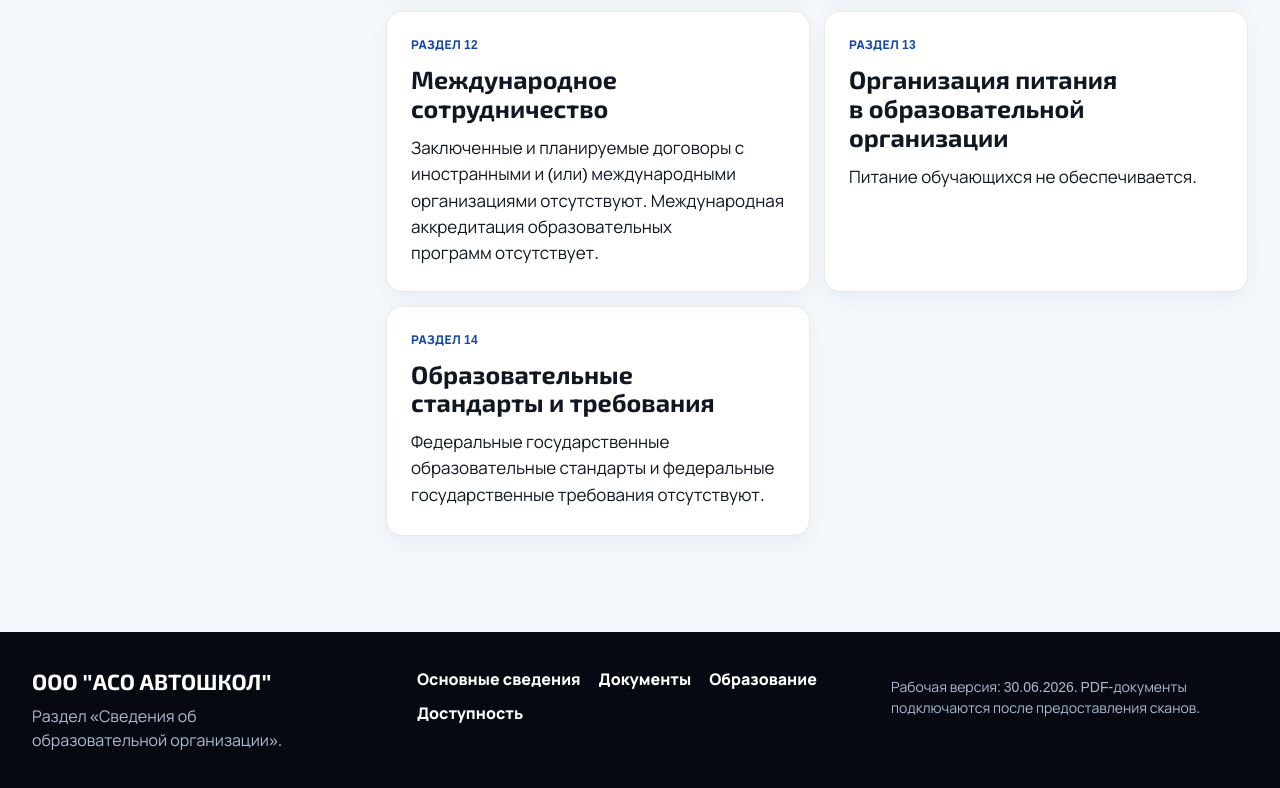
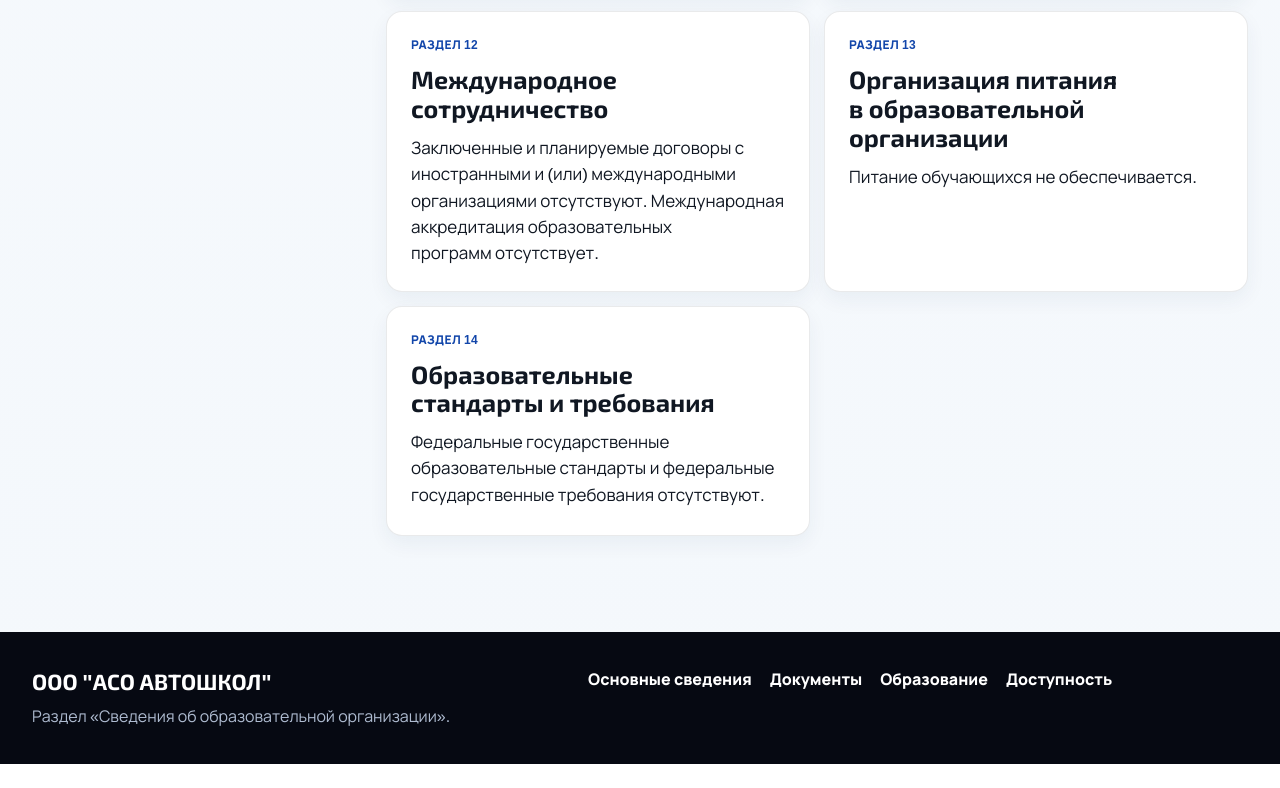
Before and after one commit to alyayumm/ASOinfo, a plain HTML site: page index.html in a window 1280 px wide. Shown: the part 10307-11095 px from the top of the page. After the commit the page ends 11071 px from the top, so only its background shows below. Drawn offline with Linux system fonts and the light colour scheme.

Commit message:
Remove footer work-in-progress note

```diff
--- a/index.html
+++ b/index.html
@@ -487,9 +487,6 @@
           <a href="#education">Образование</a>
           <a href="#accessibility">Доступность</a>
         </nav>
-        <p class="footer-note">
-          Рабочая версия: 30.06.2026. PDF-документы подключаются после предоставления сканов.
-        </p>
       </div>
     </footer>
 
--- a/styles.css
+++ b/styles.css
@@ -975,7 +975,7 @@ dd {
 
 .footer-layout {
   display: grid;
-  grid-template-columns: minmax(240px, 0.8fr) minmax(300px, 1fr) minmax(240px, 0.8fr);
+  grid-template-columns: minmax(240px, 0.8fr) minmax(300px, 1fr);
   gap: 28px;
   align-items: start;
 }
@@ -1001,10 +1001,6 @@ dd {
 .site-footer a {
   color: #ffffff;
   font-weight: 800;
-}
-
-.footer-note {
-  font-size: 14px;
 }
 
 .is-hidden-by-search {
```
